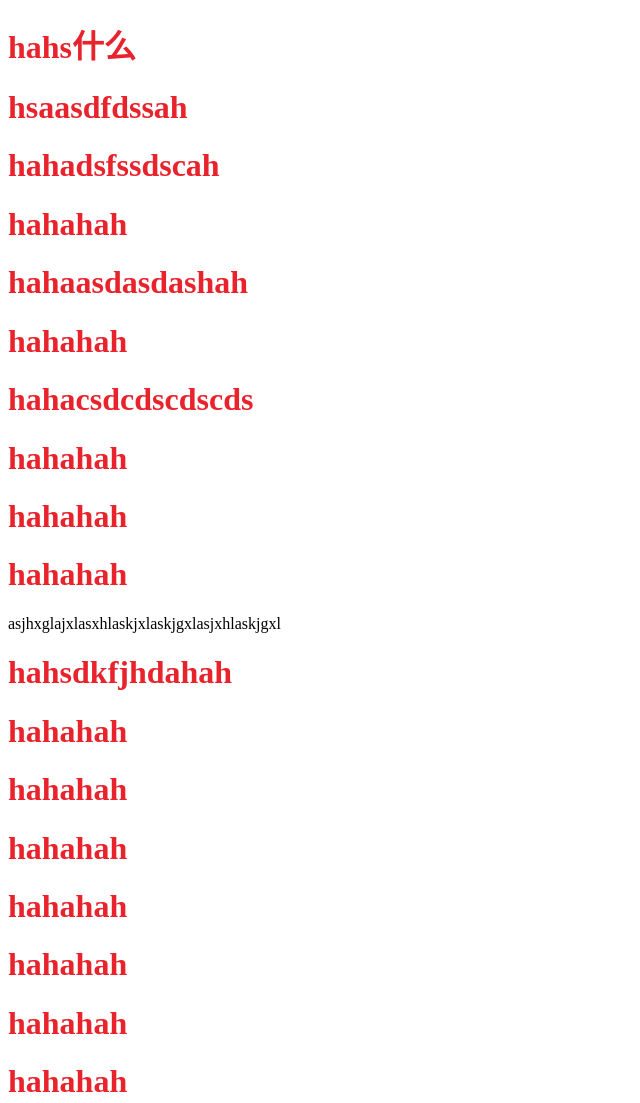
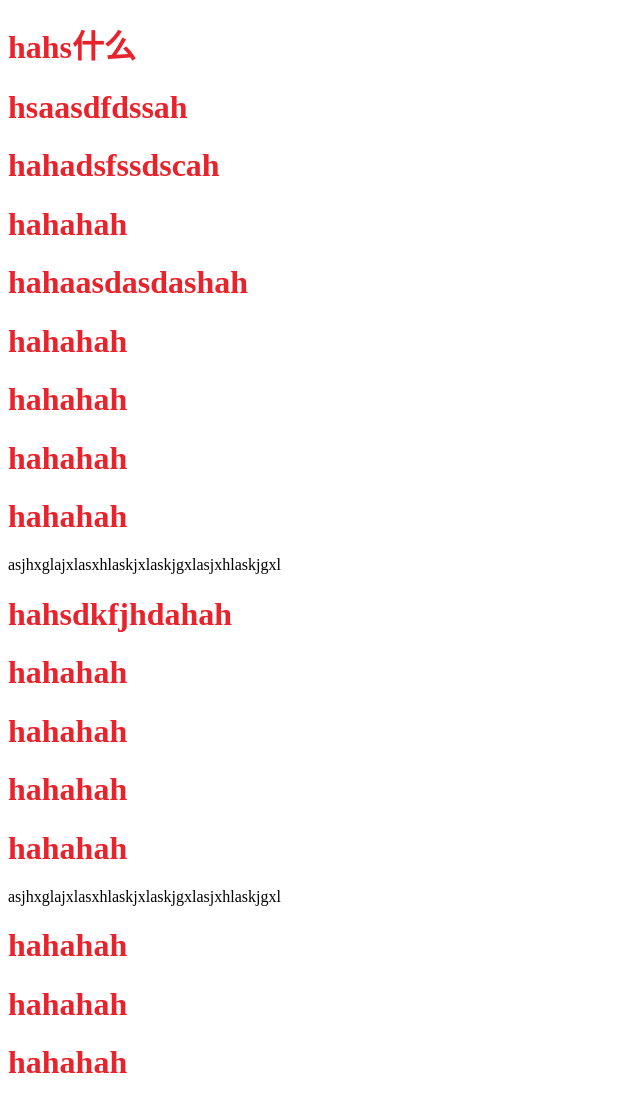
Before and after one commit to simwall/git-test, a website: page src/index.html in a window 1280 px wide. Shown: the whole page, without its empty margins (0-640 px from the left). Drawn offline with nearby package versions, Linux system fonts and the light colour scheme; files that its build step writes are made by us from their sources.

Commit message:
github-edit-test
github-edit-test

```diff
--- a/src/index.html
+++ b/src/index.html
@@ -16,7 +16,6 @@
 <h1>hahahah</h1>
 <h1>hahaasdasdashah</h1>
 <h1>hahahah</h1>
-<h1>hahacsdcdscdscds</h1>
 <h1>hahahah</h1>
 <h1>hahahah</h1>
 <h1>hahahah</h1>
@@ -26,6 +25,7 @@
 <h1>hahahah</h1>
 <h1>hahahah</h1>
 <h1>hahahah</h1>
+<p>asjhxglajxlasxhlaskjxlaskjgxlasjxhlaskjgxl</p>
 <h1>hahahah</h1>
 <h1>hahahah</h1>
 <h1>hahahah</h1>
```
